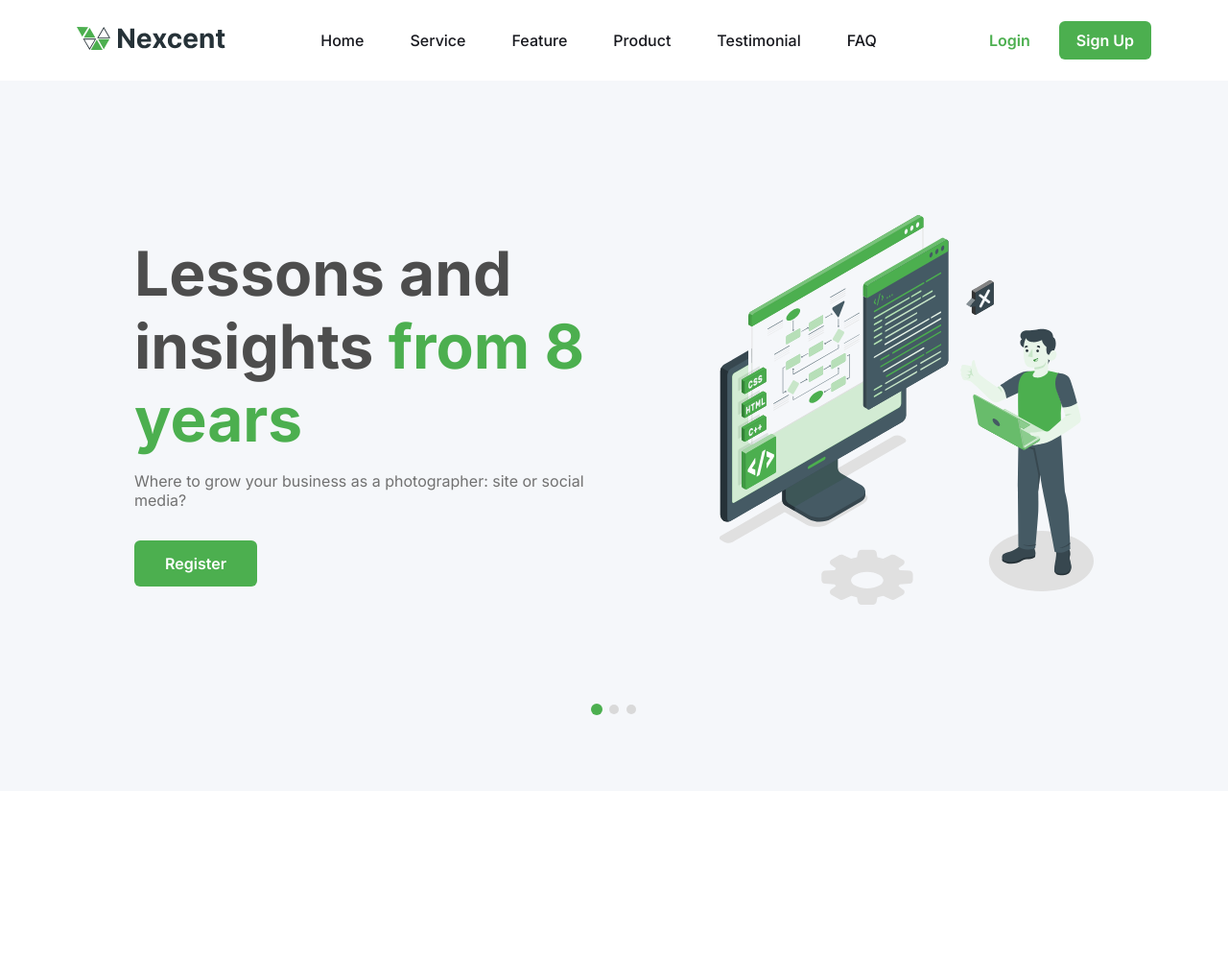
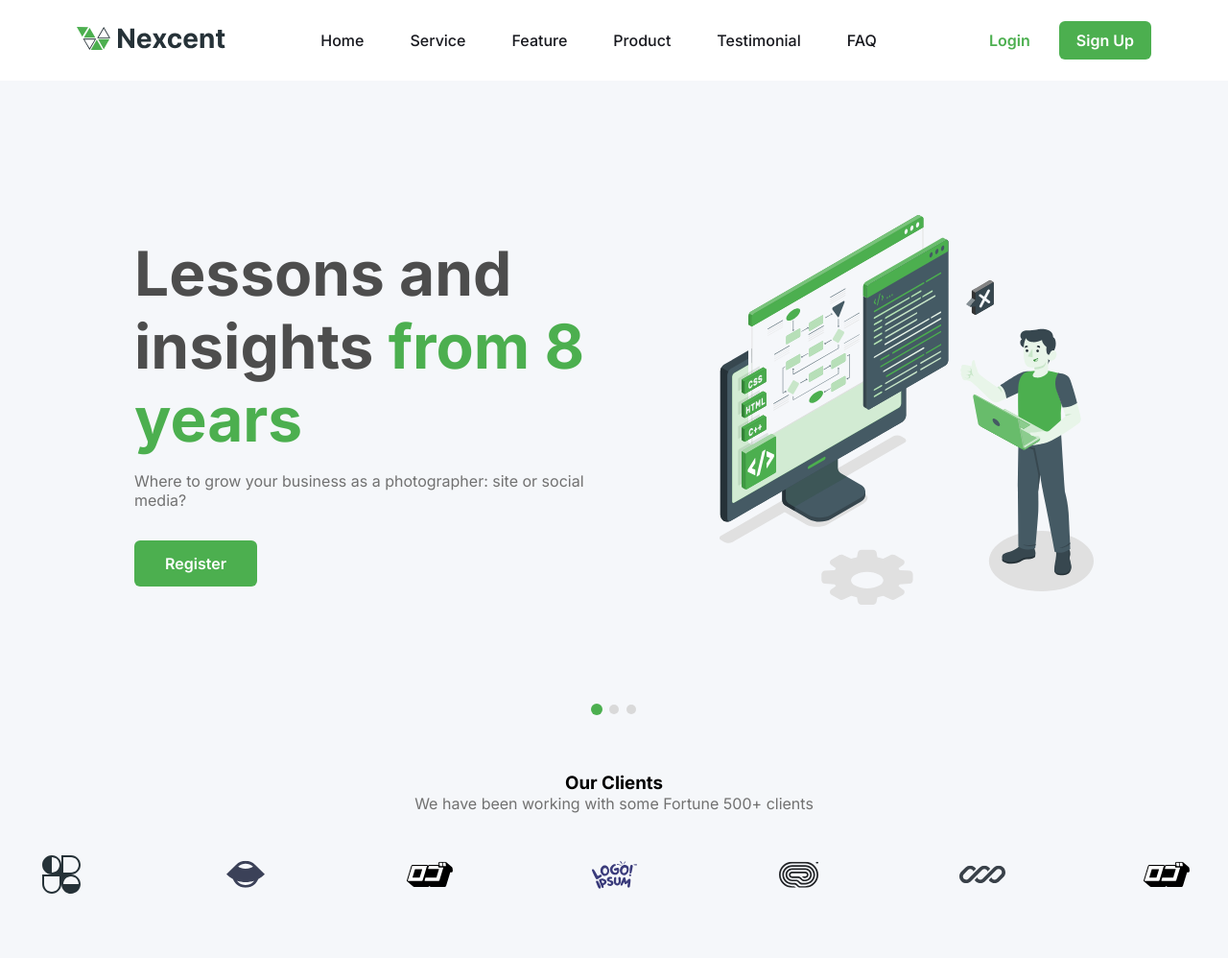
Before and after one commit to thaisferreira-moura/Nexcent, a plain HTML site: page index.html in a window 1280 px wide. Shown: the whole page at 96% size. Before the commit the page ends 824 px from the top, so only its background shows below. Drawn offline with Linux system fonts and the light colour scheme.

Commit message:
feat: Our Clients

```diff
--- a/index.html
+++ b/index.html
@@ -78,7 +78,23 @@
             <span class="dot"></span>
         </div>
 
-    </section>
+
+        <section class="clients">
+        <h1>Our Clients</h1>
+        <p>We have been working with some Fortune 500+ clients</p>
+
+ <div class="clients-logos">
+        <img src="./src/assets/images/Logo(1).svg" alt="logo 1">
+        <img src="./src/assets/images/Logo(2).svg" alt="logo 2">
+        <img src="./src/assets/images/Logo(3).svg" alt="logo 3">
+        <img src="./src/assets/images/Logo(4).svg" alt="logo 4">
+        <img src="./src/assets/images/Logo(5).svg" alt="logo 5">
+        <img src="./src/assets/images/Logo(6).svg" alt="logo 6">
+        <img src="./src/assets/images/Logo(3).svg" alt="logo 7">
+
+          </div>
+</section>
+
 
 </body>
 
--- a/src/styles/styles.css
+++ b/src/styles/styles.css
@@ -132,3 +132,40 @@ header {
     background-color: #4CAF4F;
     transform: scale(1.2);
 }
+
+/*----------------our clients----------*/
+.clients{
+    text-align: center;
+    justify-content: space-between;
+    padding: 60px 120px;
+}
+
+.clients h2{
+    font-size: 36px;
+    font-weight: 700;
+    color: #18191F;
+    margin-bottom: 10px;
+}
+
+.clients p{
+    font-size: 16px;
+    color: #717171;
+    margin-bottom: 40px;
+}
+
+.clients-logos{
+    display: flex;
+    justify-content: center;
+}
+
+.clients-logos img{
+    margin-right: 144px;
+}
+
+.clients-logos img:last-child{
+    margin-right: 0;
+}
+.clients-logos img{
+    width: 48px;
+    height: auto;
+}
```
